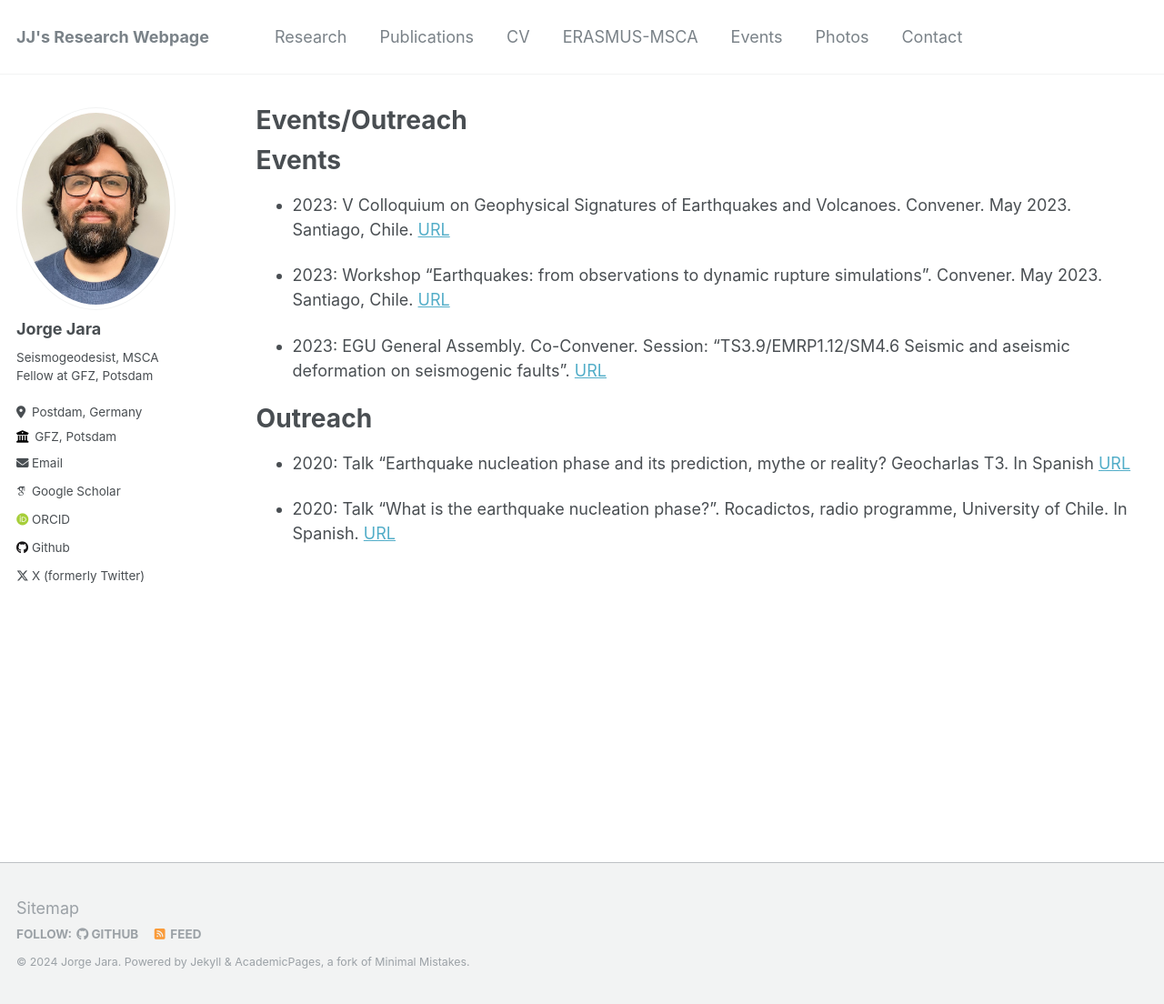
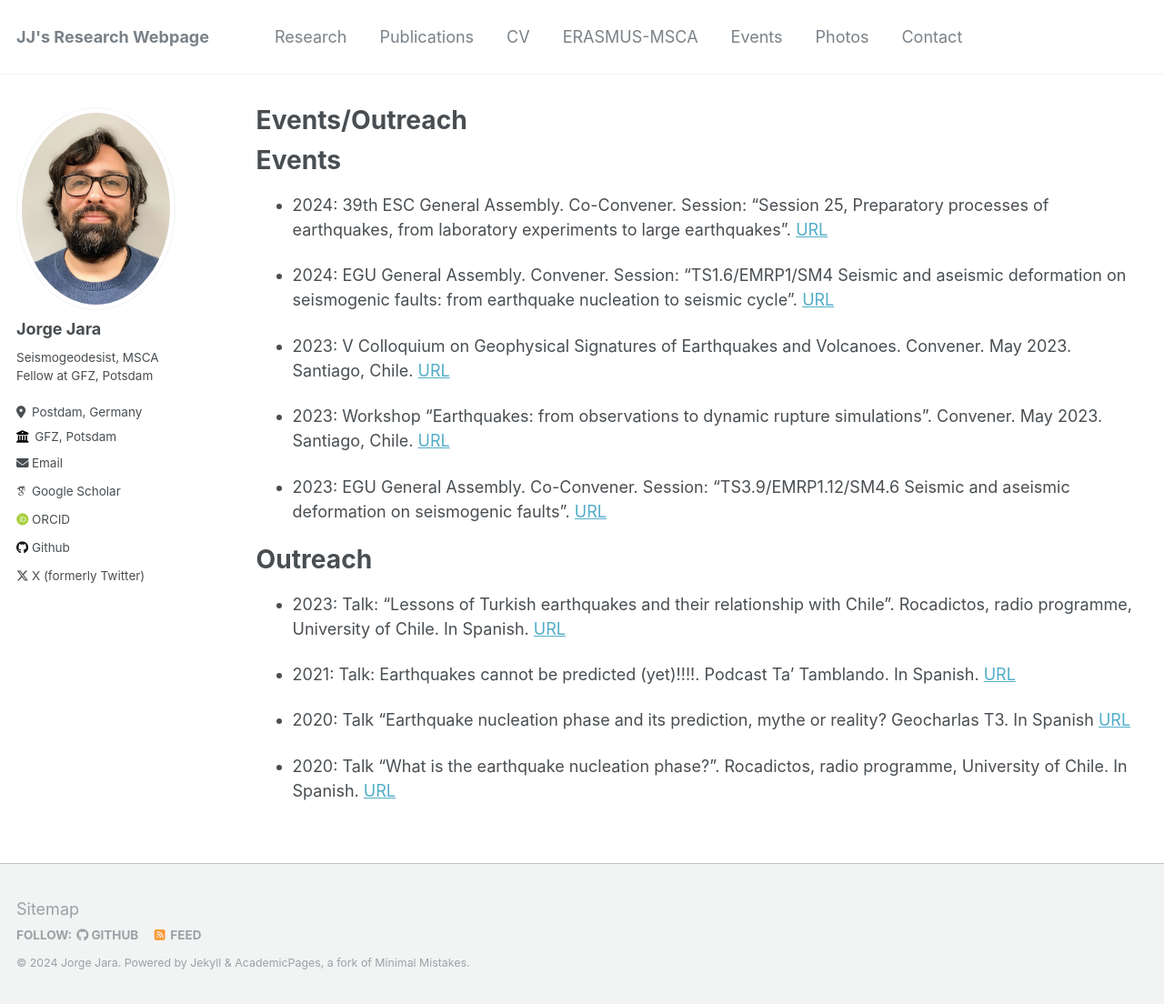
Before and after one commit to JJaraG/jjarag.github.io, a Jekyll site: the page built from _pages/events.md, in a window 1280 px wide and 1104 px high. Shown: the whole window at 91% size. Built offline with Jekyll 4.4.1, drawn with Linux system fonts in a browser that asks for light colours; some web fonts are replaced.

Commit message:
outreach

```diff
--- a/_pages/events.md
+++ b/_pages/events.md
@@ -8,6 +8,10 @@ author_profile: true
 Events
 ======
 
+- 2024: 39th ESC General Assembly. Co-Convener. Session: “Session 25, Preparatory processes of earthquakes, from laboratory experiments to large earthquakes”. [URL](https://www.erasmus.gr/UsersFiles/microsite1277/Documents/Sessions/SESSION25.pdf)
+
+- 2024: EGU General Assembly. Convener. Session: “TS1.6/EMRP1/SM4 Seismic and aseismic deformation on seismogenic faults: from earthquake nucleation to seismic cycle”. [URL](https://meetingorganizer.copernicus.org/EGU24/session/48654)
+
 - 2023: V Colloquium on Geophysical Signatures of Earthquakes and Volcanoes. Convener. May 2023. Santiago, Chile. [URL](https://sites.google.com/view/gsev/english?authuser=4)
 
 - 2023: Workshop "Earthquakes: from observations to dynamic rupture simulations". Convener. May 2023. Santiago, Chile. [URL](https://sites.google.com/view/gsev/english?authuser=4)
@@ -17,6 +21,10 @@ Events
 Outreach
 ======
 
+- 2023: Talk: "Lessons of Turkish earthquakes and their relationship with Chile". Rocadictos, radio programme, University of Chile. In Spanish. [URL](https://radio.uchile.cl/programas/rocadictos/725122/)
+
+- 2021: Talk: Earthquakes cannot be predicted (yet)!!!!. Podcast Ta' Tamblando. In Spanish. [URL](https://www.youtube.com/watch?app=desktop&v=KR0PufJ-QyM)
+
 - 2020: Talk "Earthquake nucleation phase and its prediction, mythe or reality? Geocharlas T3. In Spanish [URL](https://geocharlast3.weebly.com/may-2020.html)
 
 - 2020: Talk "What is the earthquake nucleation phase?". Rocadictos, radio programme, University of Chile. In Spanish. [URL](https://radio.uchile.cl/programas/rocadictos/589812/)
```
